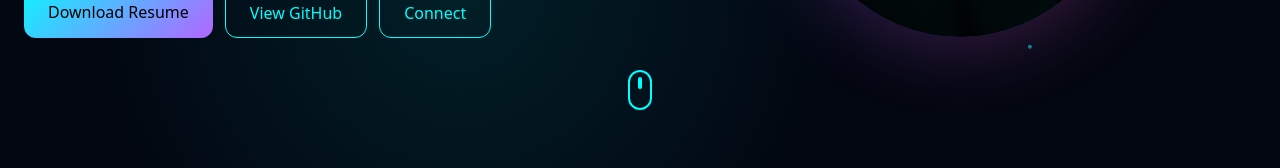
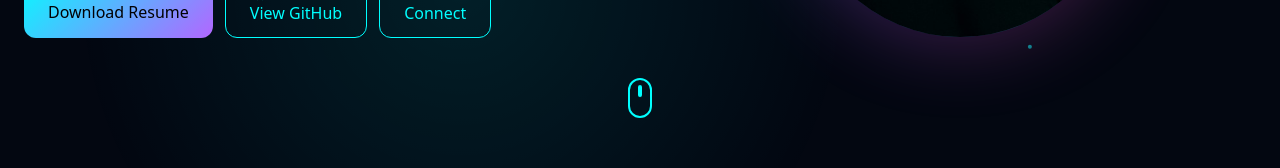
Before and after one commit to Atheeek/Portfolio, a React (Vite) app: page / in a window 1280 px wide. Shown: the part 523-691 px from the top of the page. Built offline with nearby package versions, Linux system fonts and the light colour scheme.

Commit message:
Update Hero.tsx

```diff
--- a/src/components/Hero.tsx
+++ b/src/components/Hero.tsx
@@ -182,7 +182,7 @@ const Hero = () => {
           initial={{ opacity: 0 }}
           animate={{ opacity: 1 }}
           transition={{ delay: 3 }}
-          className="absolute bottom-6 left-1/2 mt-3 -translate-x-1/2"
+          className="absolute bottom-4 left-1/2  -translate-x-1/2"
         >
           <div className="w-6 h-10 border-2 border-neon-cyan rounded-full flex justify-center">
             <div className="w-1 h-3 bg-neon-cyan rounded-full mt-2 animate-bounce"></div>
```
